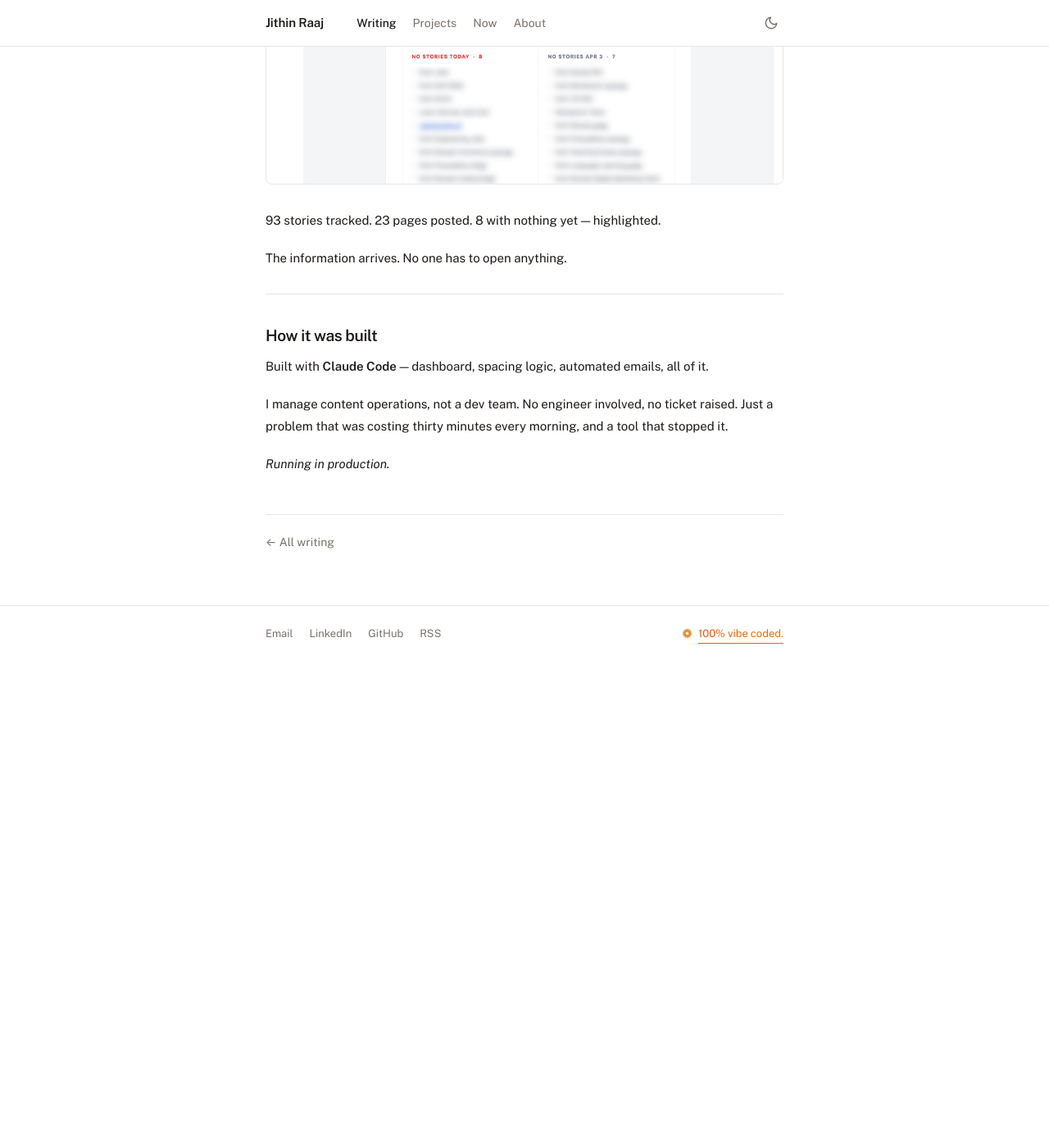
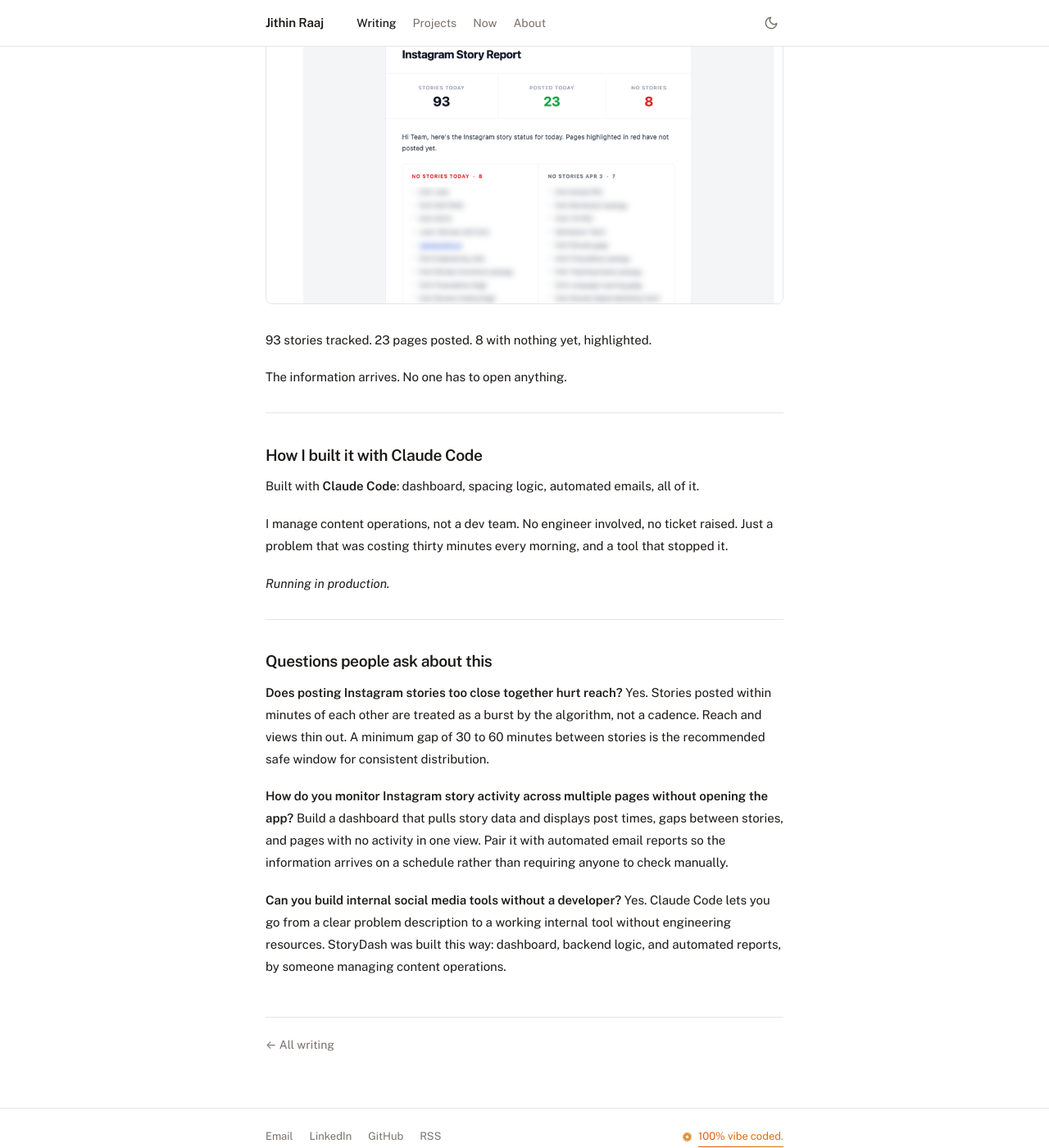
Before and after one commit to jithinrajtk/jithinrajtk.github.io, a Jekyll site: the page built from _posts/2026-04-05-storydash-monitoring-instagram-pages.md, in a window 1280 px wide and 1400 px high, scrolled down 3337 px. Shown: the whole window at 82% size. Built offline with Jekyll 4.4.1, drawn with Linux system fonts in a browser that asks for light colours; nearby versions of some CDN libraries; before the commit the page ends 4144 px from its top, so only the background shows below that; some of the changed text lies outside the part shown.

Commit message:
AEO optimise post: remove em dashes, add meta, FAQ, searchable headings

```diff
--- a/_posts/2026-04-05-storydash-monitoring-instagram-pages.md
+++ b/_posts/2026-04-05-storydash-monitoring-instagram-pages.md
@@ -1,10 +1,10 @@
 ---
 layout: post
 title: "I Was \"Monitoring\" 25+ Instagram Pages. I Was Just Wasting Time."
-subtitle: "How I built an internal dashboard and automated email reports to manage Instagram story activity at scale — using Claude Code."
+subtitle: "How I built an Instagram story monitoring dashboard with spacing alerts and automated hourly email reports using Claude Code. No engineers involved."
 date: 2026-04-05
-tags: [building, automation, instagram]
-description: "How I built an internal dashboard and automated email reports to manage Instagram story activity at scale — using Claude Code."
+tags: [instagram, automation, claude-code, social-media, internal-tools, content-operations]
+description: "I managed 25+ Instagram pages manually every morning. I built an internal dashboard with story spacing alerts and hourly email reports using Claude Code. Here is how."
 ---
 
 Every morning, the routine was the same.
@@ -14,6 +14,8 @@
 Twenty-five pages later, thirty minutes had passed. And I hadn't done anything useful. I'd just *confirmed* that things existed.
 
 That's not monitoring. That's just time disappearing.
+
+This post covers how to monitor Instagram story activity across 25+ pages without opening the app — including how to catch story spacing violations that quietly hurt reach, how to build an internal story dashboard, and how to set up automated hourly email reports. Built entirely with Claude Code by someone running content operations, not engineering.
 
 ---
 
@@ -29,19 +31,19 @@
 
 ## So I built StoryDash
 
-An internal dashboard. One screen. Every page, every story posted today, when each was last active — and whether the spacing is within the safe window.
+An internal dashboard. One screen. Every page, every story posted today, when each was last active, and whether the spacing is within the safe window.
 
-![StoryDash overview — all pages, story counts, and status at a glance](/assets/images/storydash-overview.png)
+![StoryDash overview, all pages, story counts, and status at a glance](/assets/images/storydash-overview.png)
 
-37 pages. 96 stories today. 21 pages active. The ones with nothing posted and the ones breaking spacing rules — right there, without opening Instagram once.
+37 pages. 96 stories today. 21 pages active. The ones with nothing posted and the ones breaking spacing rules, right there, without opening Instagram once.
 
 ---
 
-## The violations view
+## Catching story spacing violations
 
 When I added the spacing check, I expected maybe two or three pages with issues.
 
-![Story spacing violations — pages with consecutive stories posted too close together](/assets/images/storydash-violations.png)
+![Story spacing violations, pages with consecutive stories posted too close together](/assets/images/storydash-violations.png)
 
 It was more than that. Multiple pages posting consecutive stories less than a minute apart. Some flagged critical. This had been happening every single day and we'd never caught it.
 
@@ -55,7 +57,7 @@
 
 ![Per-page detail view with story thumbnails and frequency warning](/assets/images/storydash-page-detail.png)
 
-Three pairs of stories posted under 30 minutes apart. Worst gap: 0 minutes. The dashboard shows the exact violation and the recommended minimum — so the person managing that page knows what to fix, not just that something's wrong.
+Three pairs of stories posted under 30 minutes apart. Worst gap: 0 minutes. The dashboard shows the exact violation and the recommended minimum, so the person managing that page knows what to fix, not just that something's wrong.
 
 ---
 
@@ -65,18 +67,31 @@
 
 Hourly automated email. Every hour: pages that posted, pages that haven't, which ones need attention.
 
-![Automated hourly email report — stories today, pages posted, pages with no stories](/assets/images/storydash-email-report-clean.png)
+![Automated hourly email report, stories today, pages posted, pages with no stories](/assets/images/storydash-email-report-clean.png)
 
-93 stories tracked. 23 pages posted. 8 with nothing yet — highlighted.
+93 stories tracked. 23 pages posted. 8 with nothing yet, highlighted.
 
 The information arrives. No one has to open anything.
 
 ---
 
-## How it was built
+## How I built it with Claude Code
 
-Built with **Claude Code** — dashboard, spacing logic, automated emails, all of it.
+Built with **Claude Code**: dashboard, spacing logic, automated emails, all of it.
 
 I manage content operations, not a dev team. No engineer involved, no ticket raised. Just a problem that was costing thirty minutes every morning, and a tool that stopped it.
 
 *Running in production.*
+
+---
+
+## Questions people ask about this
+
+**Does posting Instagram stories too close together hurt reach?**
+Yes. Stories posted within minutes of each other are treated as a burst by the algorithm, not a cadence. Reach and views thin out. A minimum gap of 30 to 60 minutes between stories is the recommended safe window for consistent distribution.
+
+**How do you monitor Instagram story activity across multiple pages without opening the app?**
+Build a dashboard that pulls story data and displays post times, gaps between stories, and pages with no activity in one view. Pair it with automated email reports so the information arrives on a schedule rather than requiring anyone to check manually.
+
+**Can you build internal social media tools without a developer?**
+Yes. Claude Code lets you go from a clear problem description to a working internal tool without engineering resources. StoryDash was built this way: dashboard, backend logic, and automated reports, by someone managing content operations.
```
